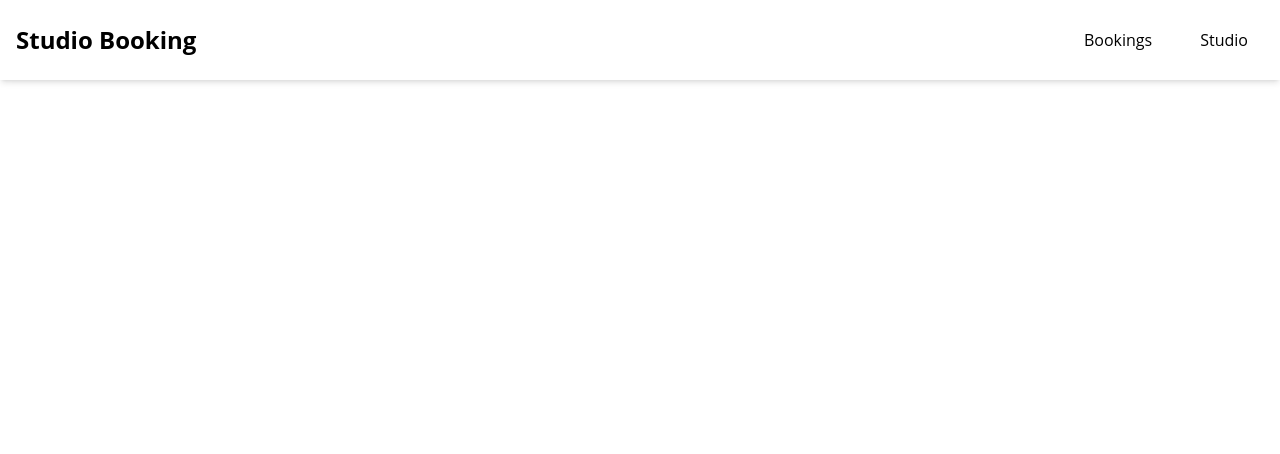
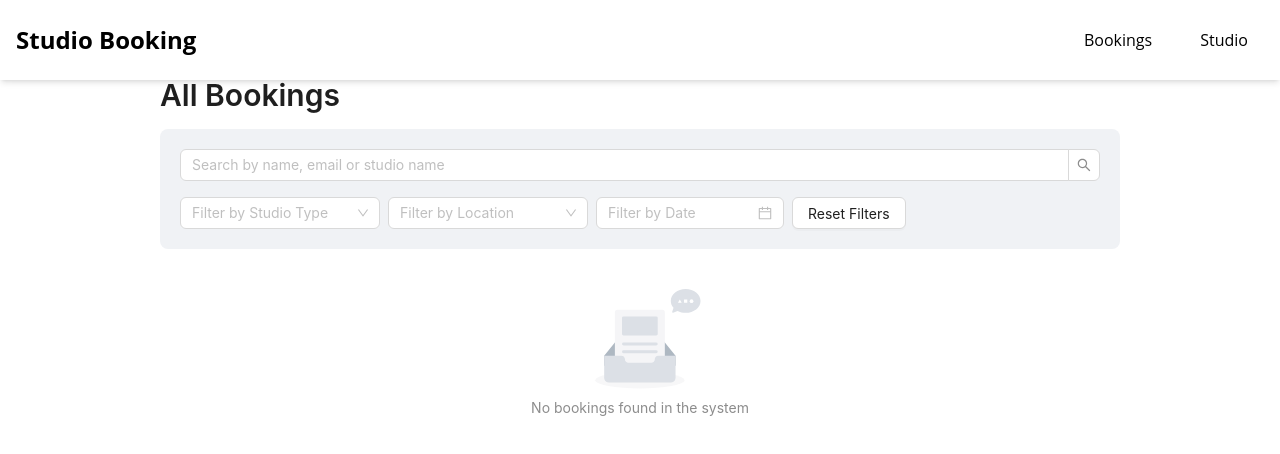
Before and after one commit to Protik111/studio-booking, a React (Vite) app: page /bookings in a window 1280 px wide. Shown: the top 454 px of the page. Built offline with nearby package versions, Linux system fonts and the light colour scheme; the HTML template or start-up script is replaced by a standard one.

Commit message:
[DONE] booking list from localdb

```diff
--- /dev/null
+++ b/src/components/bookings/BookingsList.tsx
@@ -0,0 +1,268 @@
+import React, { useState, useEffect } from "react";
+import {
+  List,
+  Card,
+  Typography,
+  Tag,
+  Button,
+  Empty,
+  Divider,
+  Input,
+  Select,
+  Space,
+  DatePicker,
+} from "antd";
+import dayjs from "dayjs";
+
+const { Title, Text } = Typography;
+const { Search } = Input;
+const { Option } = Select;
+
+interface BookingDetail {
+  userInfo: {
+    name: string;
+    email: string;
+  };
+  studioInfo: {
+    id: number;
+    name: string;
+    type: string;
+    location: {
+      city: string;
+      area: string;
+    };
+  };
+  bookingTime: {
+    date: string;
+    time: string;
+  };
+}
+
+const BookingsList: React.FC = () => {
+  const [bookings, setBookings] = useState<BookingDetail[]>([]);
+  const [filteredBookings, setFilteredBookings] = useState<BookingDetail[]>([]);
+  const [searchText, setSearchText] = useState("");
+  const [typeFilter, setTypeFilter] = useState<string | null>(null);
+  const [locationFilter, setLocationFilter] = useState<string | null>(null);
+  const [dateFilter, setDateFilter] = useState<string | null>(null);
+
+  // Extract unique values for filters
+  const studioTypes = Array.from(
+    new Set(bookings.map((booking) => booking.studioInfo.type))
+  );
+  const locations = Array.from(
+    new Set(
+      bookings.map(
+        (booking) =>
+          `${booking.studioInfo.location.area}, ${booking.studioInfo.location.city}`
+      )
+    )
+  );
+
+  // Load bookings from localStorage on component mount
+  useEffect(() => {
+    const storedBookings = localStorage.getItem("detailedBookings");
+    if (storedBookings) {
+      const parsedBookings = JSON.parse(storedBookings);
+      setBookings(parsedBookings);
+      setFilteredBookings(parsedBookings);
+    }
+  }, []);
+
+  // Filter bookings based on search and filter criteria
+  useEffect(() => {
+    let result = [...bookings];
+
+    // Apply search text filter
+    if (searchText) {
+      const lowerCaseSearch = searchText.toLowerCase();
+      result = result.filter(
+        (booking) =>
+          booking.userInfo.name.toLowerCase().includes(lowerCaseSearch) ||
+          booking.userInfo.email.toLowerCase().includes(lowerCaseSearch) ||
+          booking.studioInfo.name.toLowerCase().includes(lowerCaseSearch)
+      );
+    }
+
+    // Apply type filter
+    if (typeFilter) {
+      result = result.filter(
+        (booking) => booking.studioInfo.type === typeFilter
+      );
+    }
+
+    // Apply location filter
+    if (locationFilter) {
+      result = result.filter(
+        (booking) =>
+          `${booking.studioInfo.location.area}, ${booking.studioInfo.location.city}` ===
+          locationFilter
+      );
+    }
+
+    // Apply date filter
+    if (dateFilter) {
+      result = result.filter(
+        (booking) => booking.bookingTime.date === dateFilter
+      );
+    }
+
+    setFilteredBookings(result);
+  }, [searchText, typeFilter, locationFilter, dateFilter, bookings]);
+
+  // Reset all filters
+  const resetFilters = () => {
+    setSearchText("");
+    setTypeFilter(null);
+    setLocationFilter(null);
+    setDateFilter(null);
+  };
+
+  // Sort bookings by date
+  const sortedBookings = [...filteredBookings].sort((a, b) => {
+    const dateA = dayjs(`${a.bookingTime.date} ${a.bookingTime.time}`);
+    const dateB = dayjs(`${b.bookingTime.date} ${b.bookingTime.time}`);
+    return dateA.isBefore(dateB) ? -1 : 1;
+  });
+
+  return (
+    <div style={{ maxWidth: "1000px", margin: "auto", padding: "20px" }}>
+      <Title level={2}>All Bookings</Title>
+
+      {/* Search and Filters */}
+      <div
+        style={{
+          marginBottom: "20px",
+          background: "#f0f2f5",
+          padding: "20px",
+          borderRadius: "8px",
+        }}
+      >
+        <Space direction="vertical" style={{ width: "100%" }} size="middle">
+          <Search
+            placeholder="Search by name, email or studio name"
+            allowClear
+            value={searchText}
+            onChange={(e) => setSearchText(e.target.value)}
+            style={{ width: "100%" }}
+          />
+
+          <Space wrap>
+            <Select
+              placeholder="Filter by Studio Type"
+              allowClear
+              style={{ width: 200 }}
+              onChange={(value) => setTypeFilter(value)}
+              value={typeFilter}
+            >
+              {studioTypes.map((type) => (
+                <Option key={type} value={type}>
+                  {type}
+                </Option>
+              ))}
+            </Select>
+
+            <Select
+              placeholder="Filter by Location"
+              allowClear
+              style={{ width: 200 }}
+              onChange={(value) => setLocationFilter(value)}
+              value={locationFilter}
+            >
+              {locations.map((location) => (
+                <Option key={location} value={location}>
+                  {location}
+                </Option>
+              ))}
+            </Select>
+
+            <DatePicker
+              placeholder="Filter by Date"
+              //   onChange={(date, dateString) => setDateFilter(dateString || null)}
+              allowClear
+            />
+
+            <Button onClick={resetFilters}>Reset Filters</Button>
+          </Space>
+        </Space>
+      </div>
+
+      {/* Bookings List */}
+      {sortedBookings.length > 0 ? (
+        <List
+          grid={{ gutter: 16, xs: 1, sm: 1, md: 2, lg: 2, xl: 3, xxl: 3 }}
+          dataSource={sortedBookings}
+          pagination={{
+            pageSize: 6,
+            showSizeChanger: false,
+          }}
+          renderItem={(booking) => (
+            <List.Item>
+              <Card
+                title={
+                  <div
+                    style={{
+                      display: "flex",
+                      justifyContent: "space-between",
+                      alignItems: "center",
+                    }}
+                  >
+                    <span>{booking.studioInfo.name}</span>
+                    <Tag color="blue">{booking.studioInfo.type}</Tag>
+                  </div>
+                }
+                hoverable
+              >
+                <div style={{ minHeight: "200px" }}>
+                  <Divider orientation="left">User Information</Divider>
+                  <p>
+                    <Text strong>Name: </Text>
+                    {booking.userInfo.name}
+                  </p>
+                  <p>
+                    <Text strong>Email: </Text>
+                    {booking.userInfo.email}
+                  </p>
+
+                  <Divider orientation="left">Studio Details</Divider>
+                  <p>
+                    <Text strong>Type: </Text>
+                    {booking.studioInfo.type}
+                  </p>
+                  <p>
+                    <Text strong>Location: </Text>
+                    {booking.studioInfo.location.area},{" "}
+                    {booking.studioInfo.location.city}
+                  </p>
+
+                  <Divider orientation="left">Booking Time</Divider>
+                  <p>
+                    <Text strong>Date: </Text>
+                    {booking.bookingTime.date}
+                  </p>
+                  <p>
+                    <Text strong>Time: </Text>
+                    {booking.bookingTime.time}
+                  </p>
+                </div>
+              </Card>
+            </List.Item>
+          )}
+        />
+      ) : (
+        <Empty
+          description={
+            <span>
+              {bookings.length === 0
+                ? "No bookings found in the system"
+                : "No bookings match your filter criteria"}
+            </span>
+          }
+          style={{ marginTop: "40px" }}
+        />
+      )}
+    </div>
+  );
+};
+
+export default BookingsList;
--- a/src/pages/Bookings.tsx
+++ b/src/pages/Bookings.tsx
@@ -1,10 +1,13 @@
 import React from "react";
 import Layout from "../layout/Layout";
+import BookingsList from "../components/bookings/BookingsList";
 
 const Bookings = () => {
   return (
     <Layout>
-      <div className="container mx-auto p-4 max-w-md mt-10"></div>
+      <div className="container mx-auto p-4 mt-10">
+        <BookingsList />
+      </div>
     </Layout>
   );
 };
--- a/src/pages/Studio.tsx
+++ b/src/pages/Studio.tsx
@@ -5,7 +5,7 @@ import StudioList from "../components/studio/StudioList";
 const Studio = () => {
   return (
     <Layout>
-      <div className="container mx-auto p-4 max-w-md mt-10">
+      <div className="container mx-auto p-4 mt-10">
         <StudioList />
       </div>
     </Layout>
```
